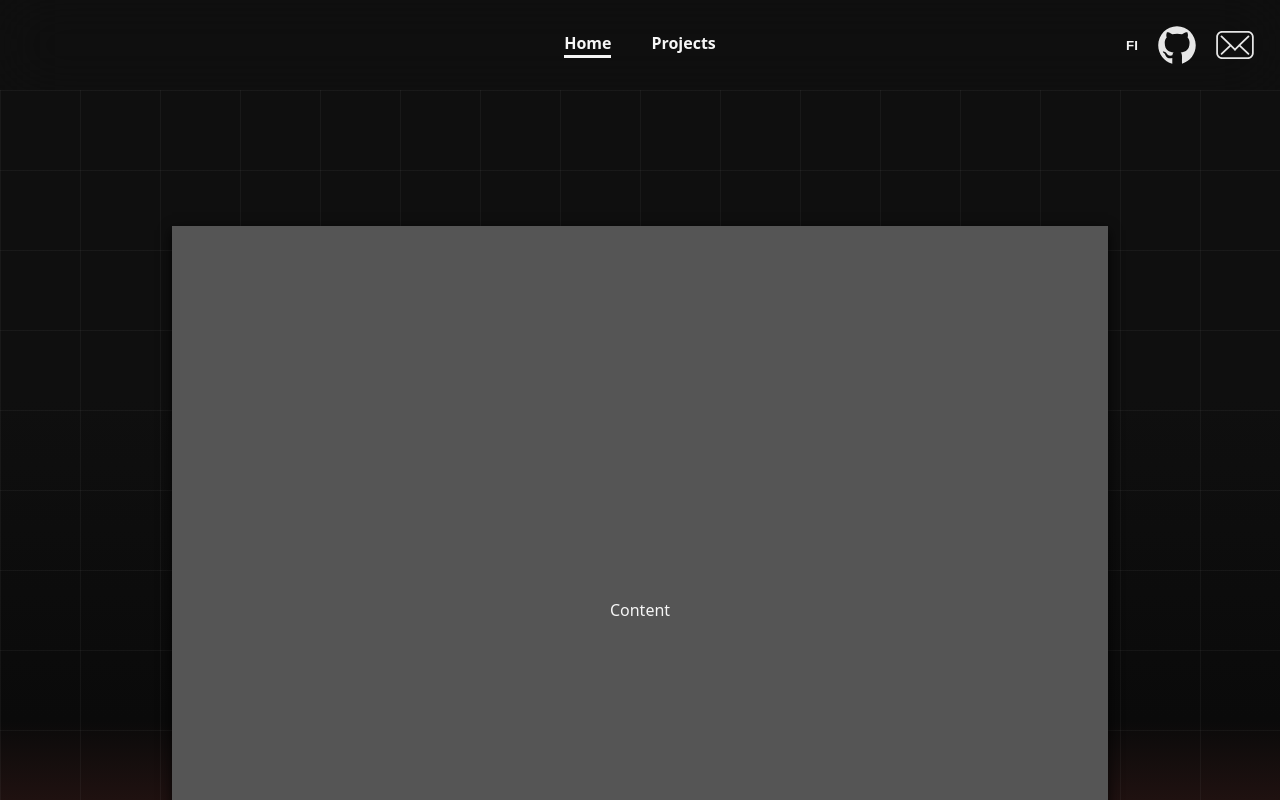
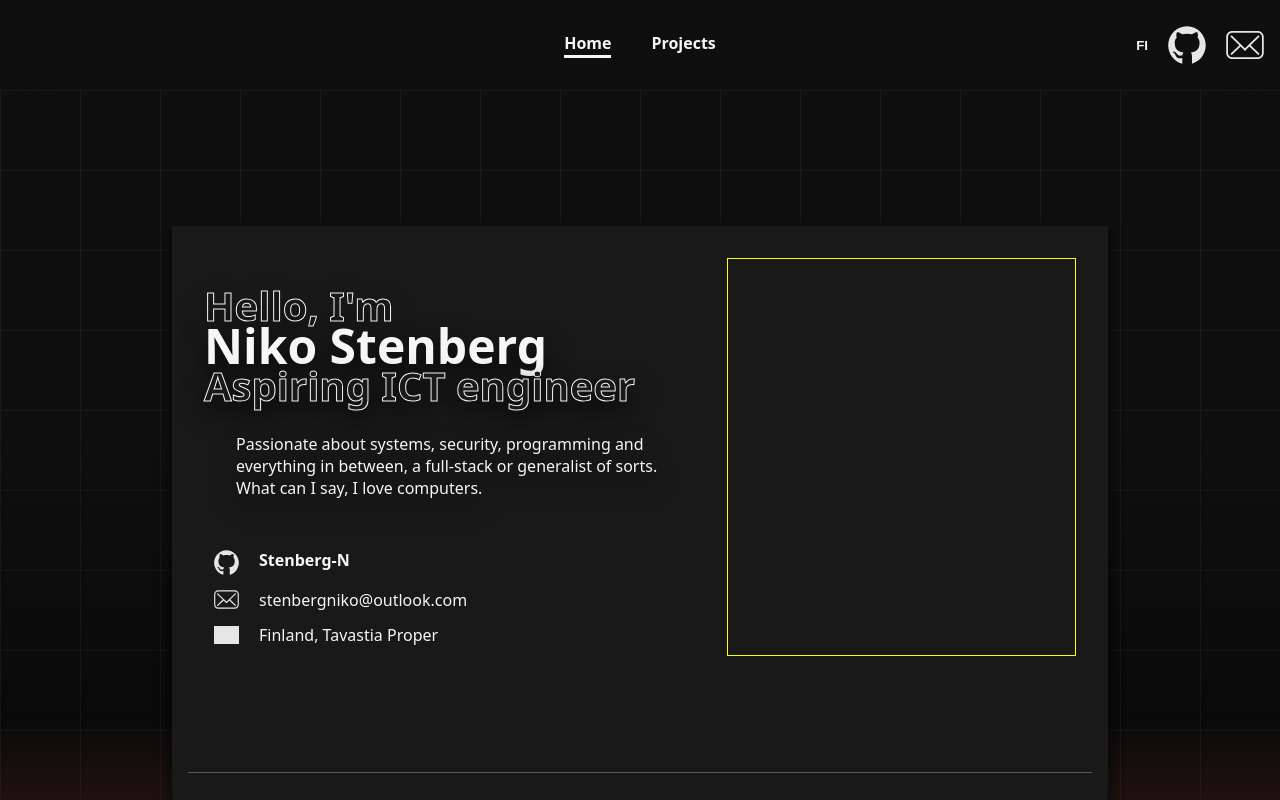
Before and after one commit to Stenberg-N/stenberg-n.github.io, a SvelteKit app: page / in a window 1280 px wide. Built offline with nearby package versions, Linux system fonts and the light colour scheme; grey boxes are pictures that could not be loaded.

Commit message:
Feat: Front page

```diff
--- a/src/lib/i18n.ts
+++ b/src/lib/i18n.ts
@@ -14,7 +14,12 @@ const translations: Record<Language, Record<string, string>> = {
     "alert.message": "Continue to GitHub?",
     "alert.confirm": "Confirm",
     "alert.cancel": "Cancel",
-    "alert.email": "Email copied!"
+    "alert.email": "Email copied!",
+    "intro-title1": "Hello, I'm",
+    "intro-title2": "Niko Stenberg",
+    "intro-title3": "Aspiring ICT engineer",
+    "intro-paragraph": "Passionate about systems, security, programming and everything in between, a full-stack or generalist of sorts. What can I say, I love computers.",
+    "contact-location": "Finland, Tavastia Proper",
   },
   fi: {
     home: 'Koti',
@@ -26,7 +31,12 @@ const translations: Record<Language, Record<string, string>> = {
     "alert.message": "Siirrytkö GitHubiin?",
     "alert.confirm": "Vahvista",
     "alert.cancel": "Peruuta",
-    "alert.email": "Sähköpostiosoite kopioitu!"
+    "alert.email": "Sähköpostiosoite kopioitu!",
+    "intro-title1": "Hei! Olen",
+    "intro-title2": "Niko Stenberg",
+    "intro-title3": "Tuleva ICT insinööri",
+    "intro-paragraph": "Intohimoinen järjestelmistä, turvallisuudesta, ohjelmoinnista/koodaamisesta ja kaikesta muusta näiden väliltä, voisi kutsua 'Full-stack' tai 'generalist'. Tykkään tietokoneista.",
+    "contact-location": "Suomi, Kanta-Häme",
   }
 };
 
--- a/src/routes/+layout.svelte
+++ b/src/routes/+layout.svelte
@@ -140,6 +140,7 @@
     display: flex;
     flex-direction: row;
     align-items: center;
+    justify-content: right;
     gap: 20px;
     width: 138px;
   }
--- a/src/routes/+page.svelte
+++ b/src/routes/+page.svelte
@@ -1,5 +1,6 @@
 <script lang="ts">
 	import { getContext, onMount } from "svelte";
+  import { t } from '$lib/i18n';
 
   const { setOnHomeScreen } = getContext<{ getOnHomeScreen: () => boolean, setOnHomeScreen: (state: boolean) => void }>('onHomeScreen');
 
@@ -10,7 +11,65 @@
 </script>
 
 <div id="main">
-  Content
+  <div id="intro-contact">
+    <div id="intro">
+      <div id="intro-text">
+        <h1 style="margin: 0; transform: translateY(20px); -webkit-text-stroke: 1px #f6f6f6; color: transparent; font-size: 40px;" class="intro-title">{$t['intro-title1']}</h1>
+        <h1 style="margin: 0; font-size: 48px;" class="intro-title">{$t['intro-title2']}</h1>
+        <h1 style="margin: 0; transform: translateY(-20px); z-index: 1; -webkit-text-stroke: 1px #f6f6f6; color: #191919; font-size: 40px;" class="intro-title">{$t['intro-title3']}</h1>
+        <p style="padding-left: 2rem;">{$t['intro-paragraph']}</p>
+      </div>
+      <div id="contact" style="display: flex; flex-direction: column; gap: 12px; padding: 10px; margin-top: 40px;">
+        <div id="github"><img src="/assets/github-logo.svg" alt="Github logo"><a class="anchor" href="https://github.com/Stenberg-N">Stenberg-N</a></div>
+        <div id="email" style="user-select: text; word-break: break-all;"><img src="/assets/email-logo.svg" alt="Email logo" style="user-select: none;">stenbergniko@outlook.com</div>
+        <div id="location"><img src="/assets/location-pin.svg" alt="Location logo">{$t['contact-location']}</div>
+      </div>
+    </div>
+    <div id="selfie-image">
+
+    </div>
+  </div>
+
+  <div class="divider"></div>
+
+  <div id="categories">
+    <div id="networking-systems" class="category" style="align-self: flex-start;">
+      <h3>Networking & Systems administration</h3>
+      <div class="content">
+        <span>Test</span>
+      </div>
+    </div>
+    <div id="programming-development" class="category" style="align-self: flex-end;">
+      <h3>Programming & Development</h3>
+      <div class="content">
+
+      </div>
+    </div>
+    <div id="cybersecurity" class="category" style="align-self: flex-start;">
+      <h3>Cybersecurity</h3>
+      <div class="content">
+
+      </div>
+    </div>
+    <div id="hardware-embedded" class="category" style="align-self: flex-end;">
+      <h3>Hardware & Embedded systems</h3>
+      <div class="content">
+
+      </div>
+    </div>
+    <div id="data-science-ml" class="category" style="align-self: flex-start;">
+      <h3>Data science & Machine learning</h3>
+      <div class="content">
+
+      </div>
+    </div>
+    <div id="cloud-scripting" class="category" style="align-self: flex-end;">
+      <h3>Cloud & Scripting</h3>
+      <div class="content">
+
+      </div>
+    </div>
+  </div>
 </div>
 
 <style>
@@ -18,20 +77,107 @@
     display: flex;
     flex-direction: column;
     flex: 1 1 0;
-    align-items: center;
-    justify-content: center;
+    justify-content: top;
     justify-self: center;
-    height: 100%;
     width: 75%;
     margin-top: 210px;
-    padding: 20px;
-    background-color: #555;
+    padding: 1rem;
+    gap: 100px;
+    background-color: #191919;
     box-shadow: 0 4px 12px rgba(0,0,0,0.8);
   }
 
-  @media (max-width: 500px) {
+  .divider {
+    border-bottom: 1px solid #555;
+  }
+
+  #intro-contact {
+    display: flex;
+    flex-direction: row;
+    flex: 1 1 0;
+    gap: 50px;
+    padding: 1rem;
+    word-wrap: break-word;
+    user-select: none;
+  }
+
+  #contact div {
+    display: flex;
+    flex-direction: row;
+    gap: 20px;
+    align-items: center;
+  }
+
+  #github img, #email img, #location img {
+    max-height: 25px;
+    height: 100%;
+    max-width: 25px;
+    width: 100%;
+    filter: brightness(0) invert(0.9);
+  }
+
+  #intro, #selfie-image {
+    max-width: 60%;
+    width: 100%;
+    height: 100%;
+  }
+
+  #selfie-image {
+    max-width: 40%;
+    padding: 10px;
+    border: 1px solid yellow;
+  }
+
+  #categories {
+    display: flex;
+    flex-direction: column;
+    flex: 1 1 0;
+    gap: 100px;
+    padding: 20px;
+    user-select: none;
+  }
+
+  .category {
+    display: flex;
+    flex-direction: column;
+    max-width: calc(50% - 20px);
+    width: 100%;
+    height: 500px;
+    padding: 10px;
+    border-radius: 12px;
+    background-color: #777;
+    box-shadow: 0 4px 12px rgba(0,0,0,0.8);
+  }
+
+  .content {
+    padding-left: 1rem;
+  }
+
+  .content span {
+    display: list-item;
+    list-style-type: disc;
+    list-style-position: inside;
+  }
+
+  @media (max-width: 1150px) {
     #main {
       width: calc(100% - 20px);
     }
+
+    #intro-contact {
+      flex-direction: column;
+    }
+
+    #intro, #selfie-image {
+      max-width: 100%;
+    }
+
+    #categories {
+      gap: 50px;
+    }
+
+    .category {
+      max-width: 100%;
+    }
   }
 </style>
--- a/src/styles.css
+++ b/src/styles.css
@@ -8,6 +8,7 @@ html {
   color: #f6f6f6;
   font-family: system-ui, -apple-system, BlinkMacSystemFont, 'Segoe UI', Roboto, Oxygen, Ubuntu, Cantarell, 'Open Sans', 'Helvetica Neue', sans-serif;
   font-size: 16px;
+  scroll-behavior: smooth;
 }
 
 body {
@@ -23,7 +24,7 @@ body {
   filter: drop-shadow(0 10px 12px rgba(0,0,0,0.8));
 }
 
-* h1 {
+* h1, h2, h3 {
   filter: drop-shadow(0 10px 12px rgba(0,0,0,0.8));
 }
 
```
